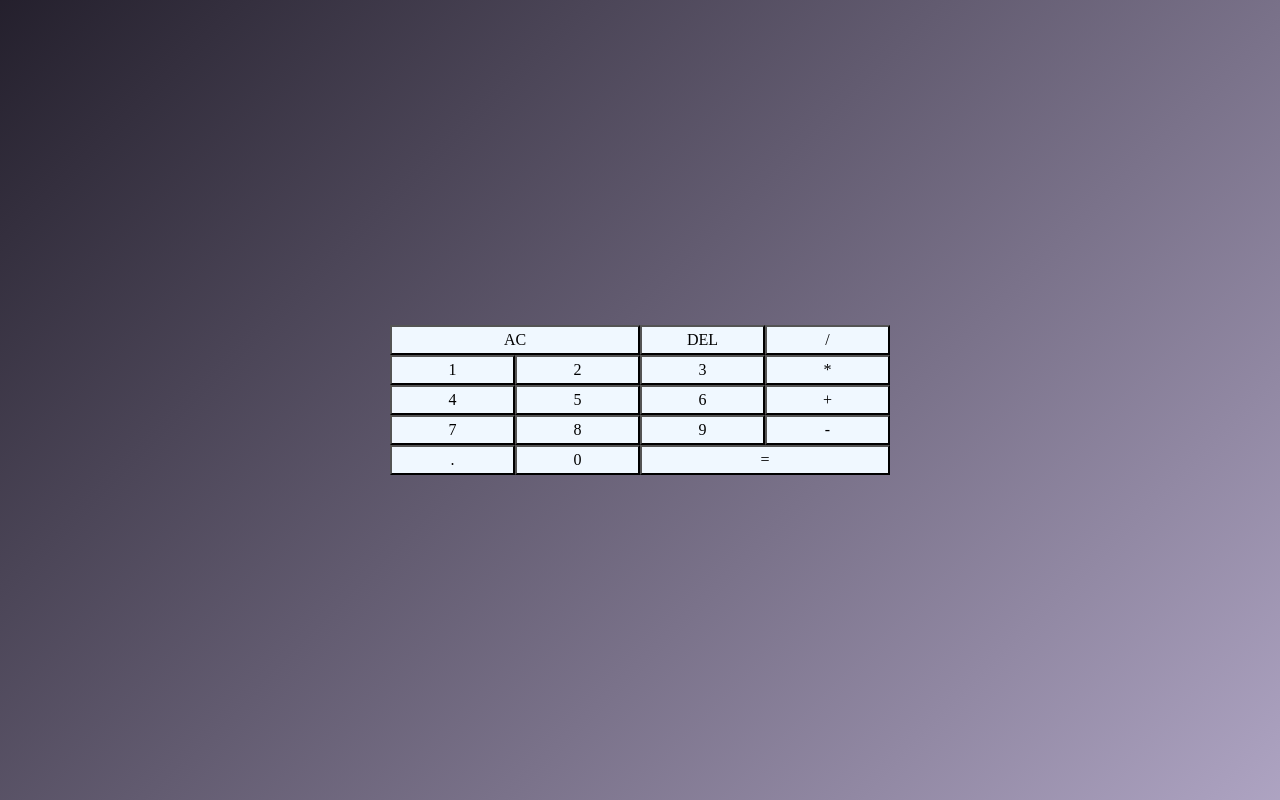
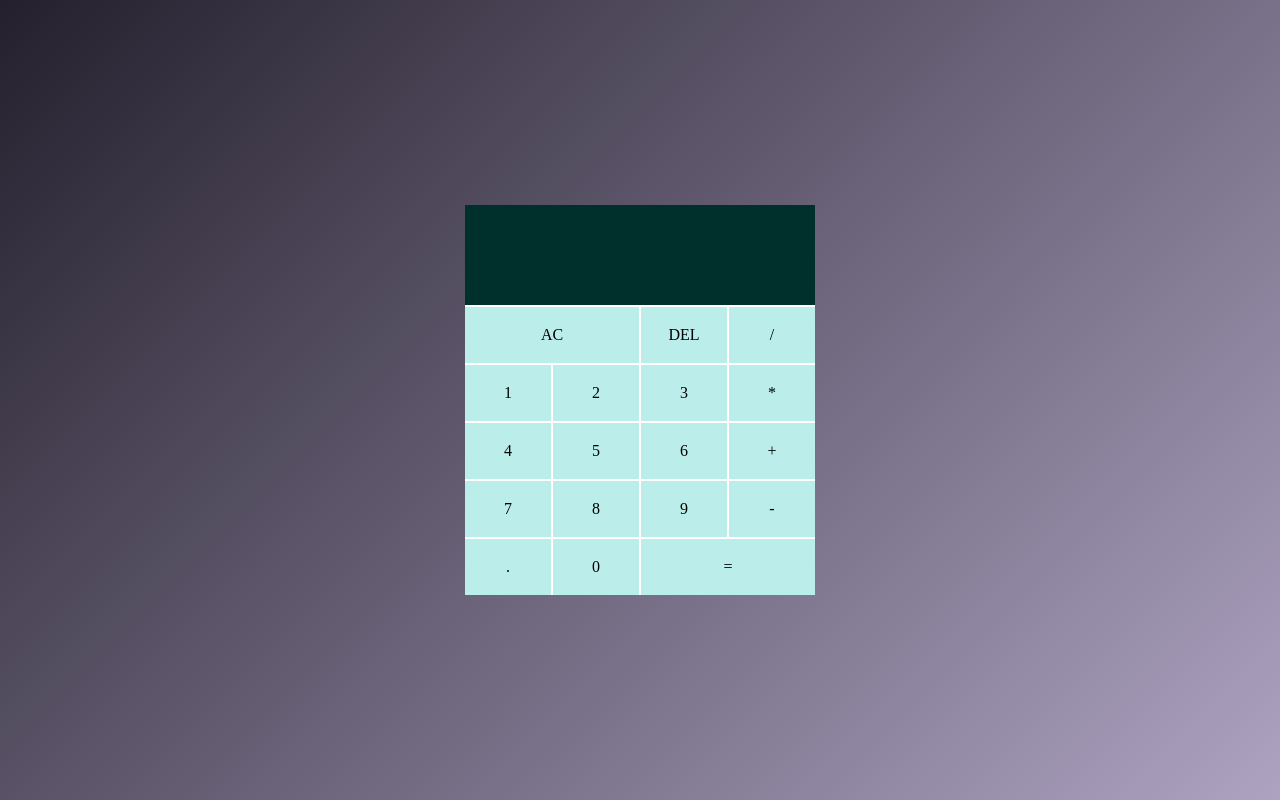
Before and after one commit to daniel-howorth/calculator, a React (Vite) app: page / in a window 1280 px wide. Built offline with nearby package versions, Linux system fonts and the light colour scheme.

Commit message:
styled keypad and added screen

```diff
--- a/src/components/Button/Button.module.css
+++ b/src/components/Button/Button.module.css
@@ -1,5 +1,11 @@
 .button {
-  background-color: aliceblue;
+  border: none;
+  padding: 16px;
+  background-color: #bbedea;
+}
+
+button:hover {
+  cursor: pointer;
 }
 
 .button.ONE {
--- a/src/components/Calculator/Calculator.jsx
+++ b/src/components/Calculator/Calculator.jsx
@@ -2,10 +2,12 @@ import React from "react";
 import styles from "./Calculator.module.css";
 // import { calculatorValues } from "../../constants";
 import Button from "../Button";
+import Screen from "../Screen";
 
 function Calculator() {
   return (
     <div className={styles.calculator}>
+      <Screen />
       <Button type="AC">AC</Button>
       <Button type="DEL">DEL</Button>
       <Button type="DIVIDE">/</Button>
--- a/src/components/Calculator/Calculator.module.css
+++ b/src/components/Calculator/Calculator.module.css
@@ -1,12 +1,14 @@
 .calculator {
-  min-width: 500px;
+  min-width: 350px;
   background-color: white;
   display: grid;
   grid-template-columns: repeat(4, 1fr);
   grid-template-areas:
+    "SCREEN SCREEN SCREEN SCREEN"
     "AC AC DEL DIVIDE"
     "ONE TWO THREE MULTIPLY"
     "FOUR FIVE SIX ADD"
     "SEVEN EIGHT NINE SUBTRACT"
     "DECIMAL ZERO EQUALS EQUALS";
+  gap: 2px;
 }
--- /dev/null
+++ b/src/components/Screen/Screen.jsx
@@ -0,0 +1,8 @@
+import React from "react";
+import styles from "./Screen.module.css";
+
+function Screen() {
+  return <div className={styles.screen}></div>;
+}
+
+export default Screen;
--- /dev/null
+++ b/src/components/Screen/Screen.module.css
@@ -0,0 +1,5 @@
+.screen {
+  background-color: #00302c;
+  height: 100px;
+  grid-area: SCREEN;
+}
--- /dev/null
+++ b/src/components/Screen/index.js
@@ -0,0 +1,2 @@
+export * from './Screen';
+export { default } from './Screen';
```
